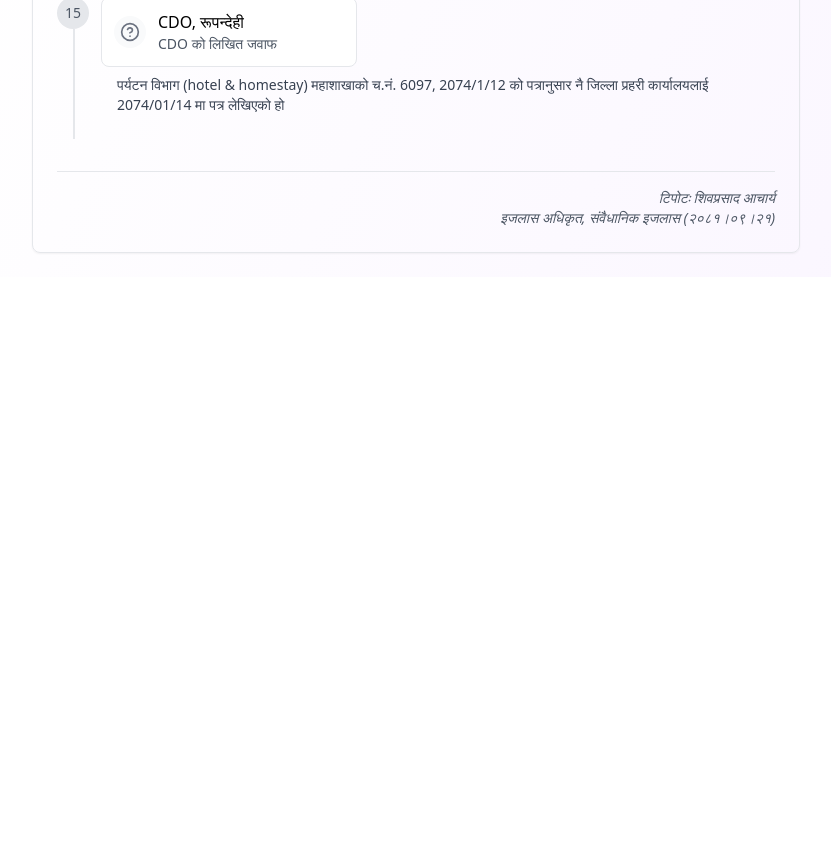
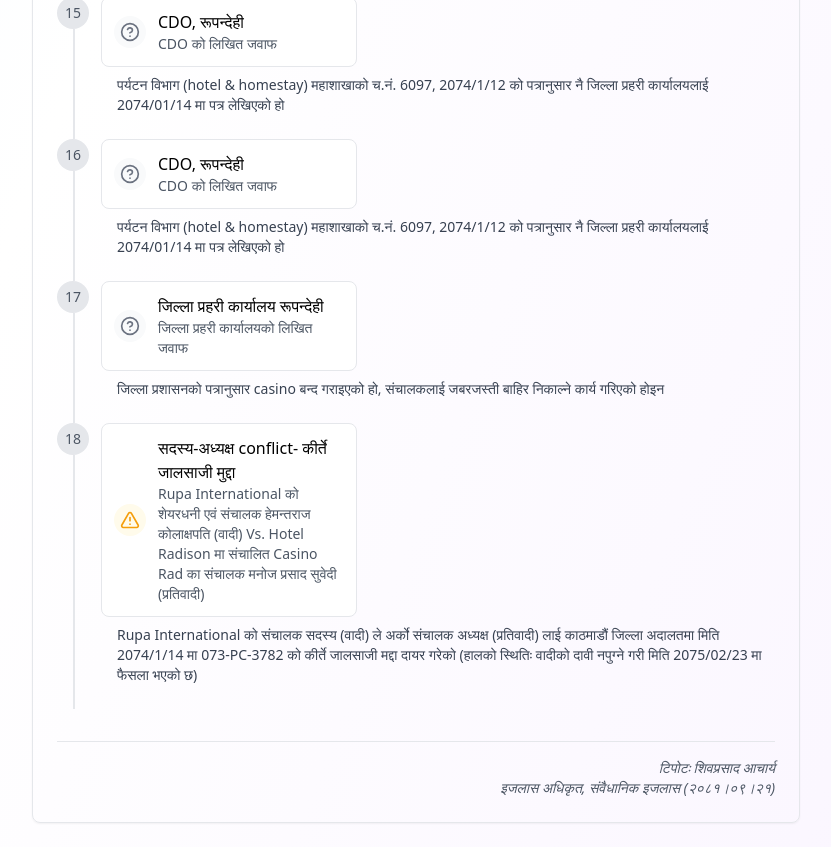
Before and after one commit to ShivaPrasadAcharya/exptimeline.git.io, a React (Vite) app: page / in a window 1280 px wide. Shown: the part 2480-3327 px from the top of the page, without its empty margins (224-1055 px from the left). Before the commit the page ends 2757 px from the top, so only its background shows below. Built offline with nearby package versions, Linux system fonts and the light colour scheme.

Commit message:
Update timelineData.js

```diff
--- a/src/timelineData.js
+++ b/src/timelineData.js
@@ -200,6 +200,42 @@ export const timelineGroups = {
           "ne": ""
         },
         "category": "none"
+      },
+ {
+        "year": "CDO, रूपन्देही",
+        "title": {
+          "en": "CDO को लिखित जवाफ",
+          "ne": ""
+        },
+        "description": {
+          "en": "पर्यटन विभाग (hotel & homestay) महाशाखाको च.नं. 6097, 2074/1/12 को पत्रानुसार नै जिल्ला प्रहरी कार्यालयलाई 2074/01/14 मा पत्र लेखिएको हो",
+          "ne": ""
+        },
+        "category": "none"
+      },
+      {
+        "year": "जिल्ला प्रहरी कार्यालय रूपन्देही",
+        "title": {
+          "en": "जिल्ला प्रहरी कार्यालयको लिखित जवाफ",
+          "ne": ""
+        },
+        "description": {
+          "en": "जिल्ला प्रशासनको पत्रानुसार casino बन्द गराइएको हो, संचालकलाई जबरजस्ती बाहिर निकाल्ने कार्य गरिएको होइन",
+          "ne": ""
+        },
+        "category": "none"
+      },
+      {
+        "year": "सदस्य-अध्यक्ष conflict- कीर्ते जालसाजी मुद्दा",
+        "title": {
+          "en": "Rupa International को शेयरधनी एवं संचालक हेमन्तराज कोलाक्षपति (वादी) Vs. Hotel Radison मा संचालित Casino Rad का संचालक मनोज प्रसाद सुवेदी (प्रतिवादी)",
+          "ne": ""
+        },
+        "description": {
+          "en": "Rupa International को संचालक सदस्य (वादी) ले अर्को संचालक अध्यक्ष (प्रतिवादी) लाई काठमाडौं जिल्ला अदालतमा मिति 2074/1/14 मा 073-PC-3782 को कीर्ते जालसाजी मद्दा दायर गरेको (हालको स्थितिः वादीको दावी नपुग्ने गरी मिति 2075/02/23 मा फैसला भएको छ)",
+          "ne": ""
+        },
+        "category": "conflict"
       }
     ]
   }
```
